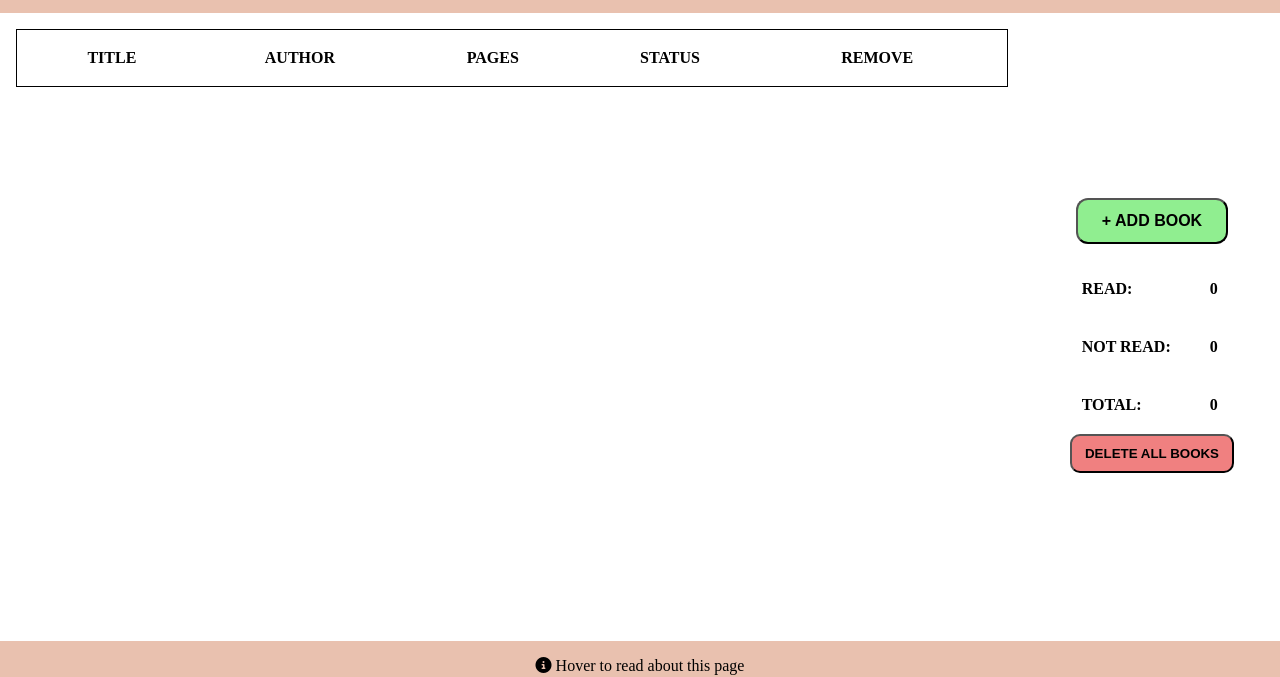
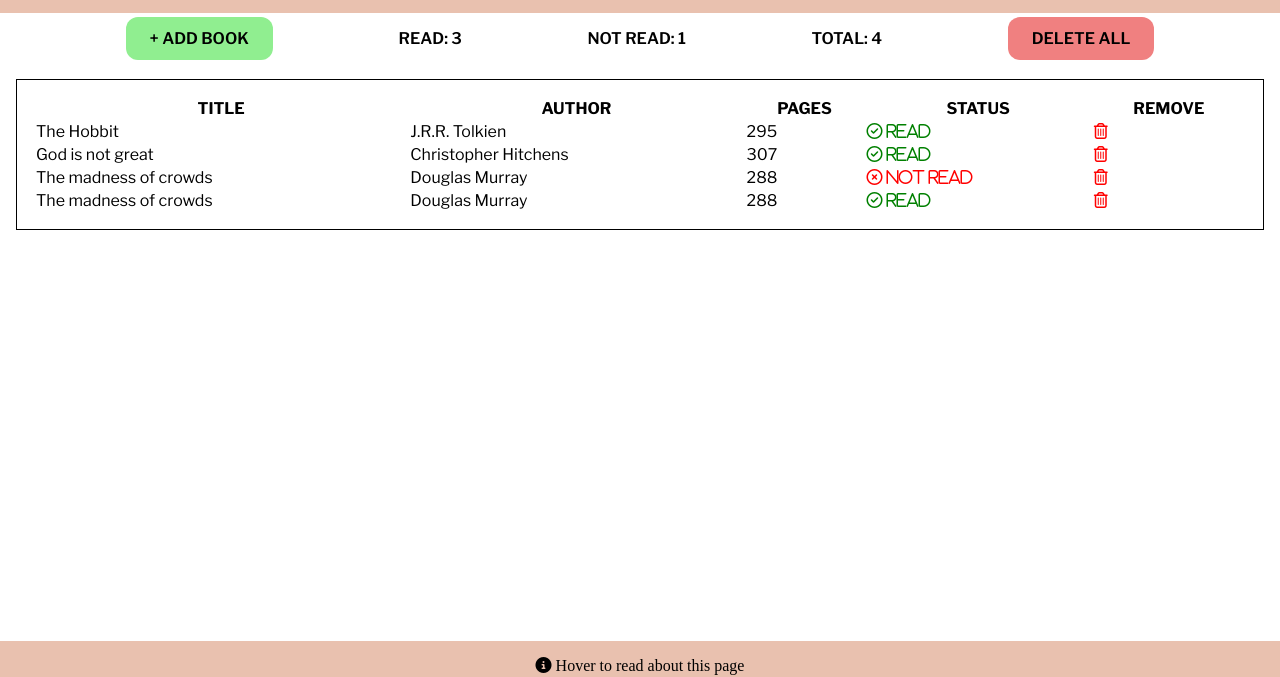
Before and after one commit to victorbadanau/library, a plain HTML site: page index.html in a window 1280 px wide. Shown: the part 67-744 px from the top of the page. Drawn offline with Linux system fonts and the light colour scheme.

Commit message:
add function to display book list and stats

```diff
--- a/index.html
+++ b/index.html
@@ -18,7 +18,14 @@
     </header>
 
     <main>
-        <section class="main">
+        <div class="info">
+            <button class="add-book">+ ADD BOOK</button>
+            <p>READ: <span class="count books-read"></span></p>
+            <p>NOT READ: <span class="count books-not-read"></span></p>
+            <p>TOTAL: <span class="count books-total"></span></p>
+            <button type="button" class="delete-all">DELETE ALL</button>
+        </div>
+
         <table class="book-table">
             <tr class="table-header">
                 <th>TITLE</th>
@@ -28,21 +35,20 @@
                 <th>REMOVE</th>
             </tr>
         </table>
-            <div class="info">
-                <button class="add-book">+ ADD BOOK</button>
-                <p>READ:</p>
-                <span class="count books-read"></span>
-                <!--<i class="fa-regular fa-circle-check"></i>
-                    <i class="fa-regular fa-circle-xmark"></i>
-                    <i class="fa-regular fa-trash-can"></i>
-                -->
-                <p>NOT READ:</p>
-                <span class="count books-not-read"></span>
-                <p>TOTAL:</p>
-                <span class="count books-total"></span>
-                <button type="button" class="delete-all">DELETE ALL BOOKS</button>
+
+        <div class="modal">
+            <form action="#" method="post" class="addBookForm">
+                <h3>Add new book</h3>
+                <input type="text" class="input" id="title" placeholder="Title" maxlength="100" required>
+                <input type="text" class="input" id="author" placeholder="Author" maxlength="50" required>
+                <input type="number" class="input" id="pages" placeholder="Pages" min="1" max="1000" required>
+                <div class="is-read">
+                    <label for="is-read">Have you read it?</label>
+                    <input type="checkbox" class="checkbox" id="isRead">
                 </div>
-        </section>
+                <button type="submit" class="submit-book">Submit</button>
+            </form>
+        </div>
     </main>
 
     <footer>
--- a/main.js
+++ b/main.js
@@ -1,18 +1,65 @@
-let myLibrary = [];
+let myLibrary = [{title:"The Hobbit", author:"J.R.R. Tolkien", pages:295, read:true},
+                {title:"God is not great", author:"Christopher Hitchens", pages:307, read:true},
+                {title:"The madness of crowds", author:"Douglas Murray", pages:288, read:false},
+                {title:"The madness of crowds", author:"Douglas Murray", pages:288, read:true}];
 
 class Book {
-    constructor(title, author, pages, status) {
+    constructor(title, author, pages, read) {
         this.title = title;
         this.author = author;
         this.pages = pages;
-        this.status = status;
+        this.read = read;
     }
 }
 
-function addBookToLibrary(title, author, pages, status) {
-    const book = new Book(title, author, pages, status);
+function addBookToLibrary(title, author, pages, read) {
+    const book = new Book(title, author, pages, read);
     myLibrary.push(book);
     showLibraryStats();
+}
+
+function insertAfter(newNode, existingNode) {
+    existingNode.parentNode.insertBefore(newNode, existingNode.nextSibling);
+}
+
+function displayBooks() {
+    const bookList = document.querySelector(".book-table")
+    for (let i = 0; i < myLibrary.length; i++) {
+        const bookRow = document.createElement("tr");
+        bookRow.classList.add("book-info");
+        insertAfter(bookRow,  bookList.lastElementChild);
+        // title
+        const bookTitle = document.createElement("td");
+        bookTitle.textContent = myLibrary[i].title;
+        bookRow.appendChild(bookTitle);
+        // author
+        const bookAuthor = document.createElement('td');
+        bookAuthor.textContent = myLibrary[i].author;
+        bookRow.appendChild(bookAuthor);
+        // pages
+        const bookPages = document.createElement('td');
+        bookPages.textContent = myLibrary[i].pages;
+        bookRow.appendChild(bookPages);
+        // status
+        const bookStatus = document.createElement("td");
+        const statusSymbol = document.createElement("i");
+        if (myLibrary[i].read === false) {
+            statusSymbol.classList.add("fa-regular", "fa-circle-xmark");
+            statusSymbol.textContent = " Not Read";
+        }
+        else {
+            statusSymbol.classList.add("fa-regular", "fa-circle-check");
+            statusSymbol.textContent = " Read";
+        }
+        bookStatus.appendChild(statusSymbol);
+        bookRow.appendChild(bookStatus);
+        // delete all button
+        const bookDelete = document.createElement("td");
+        const deleteSymbol = document.createElement("i");
+        deleteSymbol.classList.add("fa-regular", "fa-trash-can");
+        bookDelete.appendChild(deleteSymbol);
+        bookRow.appendChild(bookDelete);
+    }
 }
 
 function showLibraryStats() {
@@ -24,9 +71,11 @@ function showLibraryStats() {
     readBooks.textContent = 0;
     notReadBooks.textContent = 0;
     for (let i = 0; i < myLibrary.length; i++) {
-        if (!myLibrary[i].status) {
+        if (myLibrary[i].read === false) {
             notReadCount += 1;
             notReadBooks.textContent = notReadCount;
+            readCount -= 1;
+            readBooks.textContent = readCount;
         }
         readCount += 1;
         readBooks.textContent = readCount;
@@ -35,3 +84,4 @@ function showLibraryStats() {
 }
 
 showLibraryStats();
+displayBooks()
--- a/style.css
+++ b/style.css
@@ -1,18 +1,18 @@
 /* Header font text */
 @font-face {
-   font-family: "MarcellusSC";
+   font-family: "header";
    src: url(fonts/MarcellusSC.ttf);
+}
+
+/* book font text */
+@font-face {
+   font-family: "book";
+   src: url(fonts/Quicksand.ttf);
 }
 
 /* main font text */
 @font-face {
-   font-family: "Quicksand";
-   src: url(fonts/Quicksand.ttf);
-}
-
-/* book font text */
-@font-face {
-   font-family: "LibreFranklin";
+   font-family: "main";
    src: url(fonts/LibreFranklin.ttf);
 }
 
@@ -20,6 +20,22 @@
 :root {
    --white: #F7F1F0;
    --cream: #E9C1AF;
+}
+
+button,
+input {
+  border: none;
+  color: inherit;
+  font-family: inherit;
+  font-size: inherit;
+  font-weight: inherit;
+  cursor: pointer;
+  outline: none;
+}
+
+input[type = 'text'],
+input[type = 'number'] {
+  cursor: text;
 }
 
 body {
@@ -39,7 +55,7 @@ header {
    justify-content: center;
    align-content: center;
    font-size: 1.25em;
-   font-family: "MarcellusSC", Impact, 'Arial Narrow Bold', sans-serif;
+   font-family: "header", Impact, 'Arial Narrow Bold', sans-serif;
 }
 
 header h1 {
@@ -50,6 +66,7 @@ header h1 {
 /* Main */
 main {
    display: grid;
+   grid-template-rows: 8% 1fr;
 }
 
 main table {
@@ -57,6 +74,7 @@ main table {
    margin: 1em;
    align-self: start;
    border: 1px solid black;
+   font-family: "main", Impact, 'Arial Narrow Bold', sans-serif;
 }
 
 i.fa-circle-check {
@@ -67,21 +85,15 @@ i.fa-circle-xmark, i.fa-trash-can {
    color: red;
 }
 
-.main {
-   display: grid;
-   grid-template-columns: 80% 1fr;
-}
-
 .info {
-   justify-self: center;
-   align-self: center;
-   display: grid;
-   grid-template-columns: 3fr 1fr;
+  display: flex;
+  justify-content: space-evenly;
+  align-items: center;
 }
 
 .info > * {
-   padding: 0.25em 0.75em;
    font-weight: 600;
+   font-family: "main", Impact, 'Arial Narrow Bold', sans-serif;
 }
 
 button.add-book {
@@ -91,9 +103,6 @@ button.add-book {
    border-radius: 0.75em;
    width: fit-content;
    height: fit-content;
-   justify-self: center;
-   align-self: center;
-   grid-column: span 2;
    background-color: lightgreen;
 }
 
@@ -103,11 +112,70 @@ button.add-book {
 }
 
 button.delete-all {
-  grid-column: span 2;
-  padding: 0.75em 1em;
+  padding: 0.75em 1.5em;
   border-radius: 0.75em;
+  width: fit-content;
+  height: fit-content;
   background-color: lightcoral;
 }
+
+.modal {
+   display: flex;
+   background-color: lightgray;
+   border-radius: 1em;
+   height: 400px;
+   width: 300px;
+   position: fixed;
+   z-index: 1;
+   top: calc(50% - 200px);
+   left: calc(50% - 150px);
+   font-family: "main", Impact, 'Arial Narrow Bold', sans-serif;
+   display: none;
+}
+
+.modal.active {
+   transform: translate(-50%, -50%) scale(1);
+ }
+
+.addBookForm {
+   width: 100%;
+   display: flex;
+   flex-direction: column;
+   justify-content: space-evenly;
+   align-items: center;
+}
+
+.input {
+   outline: none;
+   border: 0;
+   width: 75%;
+   height: 1em;
+   padding: 0.75em;
+   border-radius: 0.5em;
+   font-family: "book", Impact, 'Arial Narrow Bold', sans-serif;
+}
+
+.is-read > * {
+   padding: 0.75em;
+}
+.is-read {
+   display: flex;
+   align-items: center;
+}
+
+.checkbox {
+   width: 20px;
+   height: 20px;
+   margin-top: 4px;
+   accent-color: white;
+}
+
+.submit-book {
+   padding: 0.75em 2em;
+   border-radius: 0.5em;
+   background-color: lightgreen;
+}
+
 
 /* Footer */
 footer {
```
Lines whose indentation alone changed are shown as unchanged.
